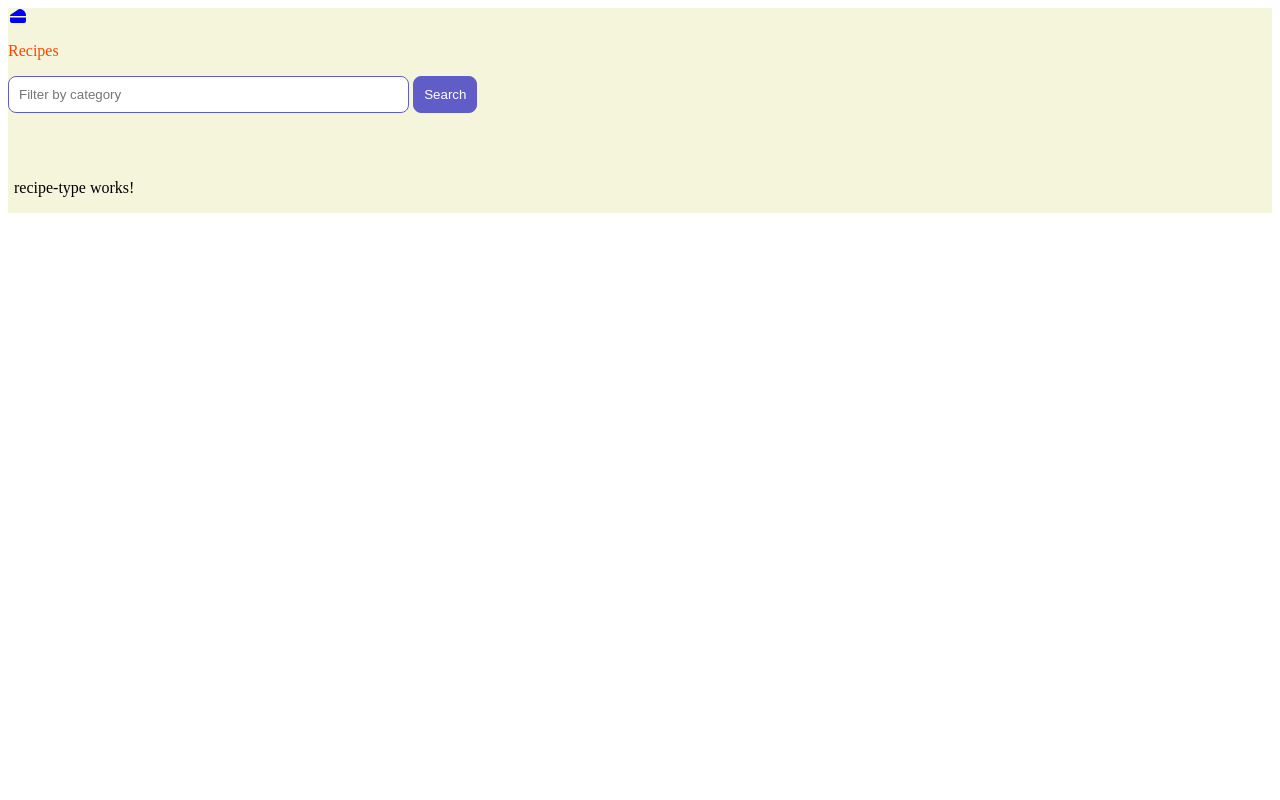
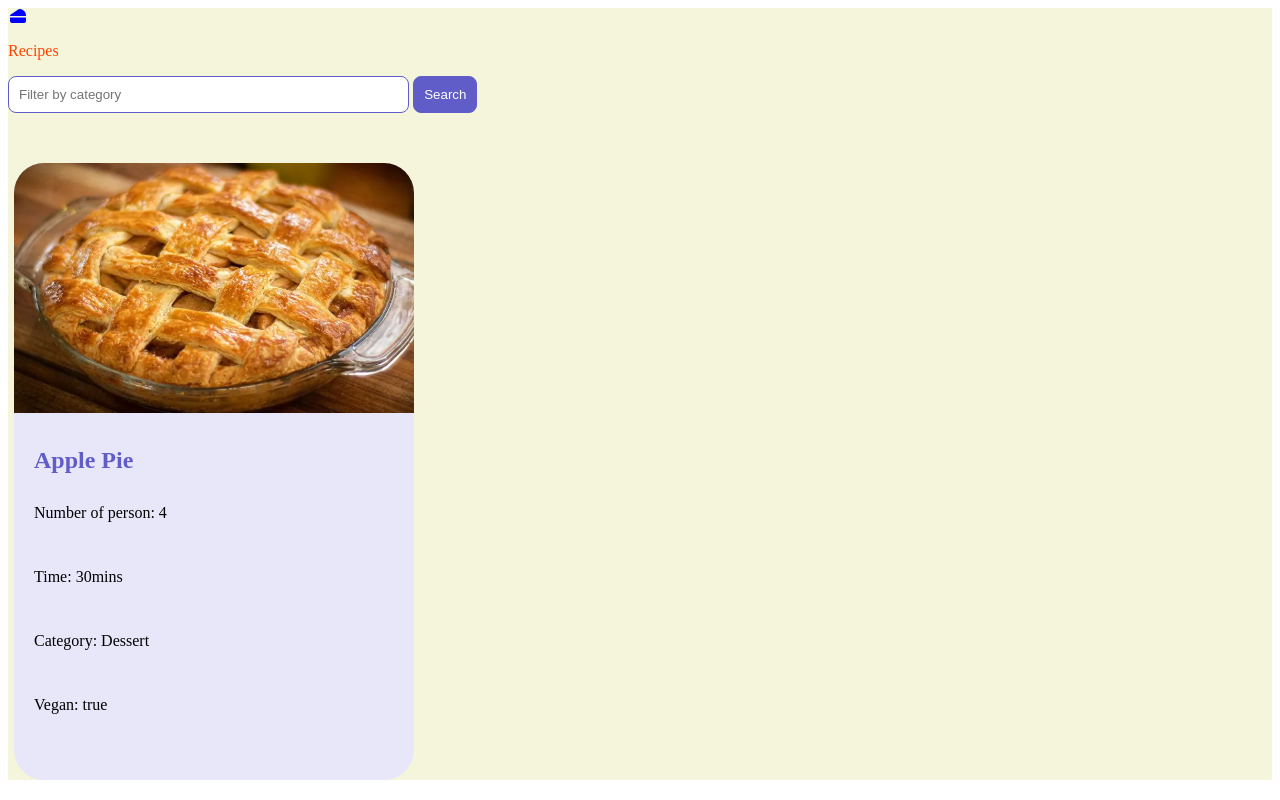
Before and after one commit to RmNLcN/test-angular-app-recipes, an Angular app: page / in a window 1280 px wide. Built offline with nearby package versions, Linux system fonts and the light colour scheme.

Commit message:
Update Recipe Type template to include interpolated values

```diff
--- a/src/app/recipe-type/recipe-type.css
+++ b/src/app/recipe-type/recipe-type.css
@@ -16,7 +16,7 @@
     border-radius: 30px 30px 0 0;
 }
 
-.listing-location {
+.listing-location, .listing-body {
     padding: 10px 20px 20px 20px;
 }
 
--- a/src/app/recipe-type/recipe-type.html
+++ b/src/app/recipe-type/recipe-type.html
@@ -1 +1,8 @@
-<p>recipe-type works!</p>
+<section class="listing">
+    <img [src]="recipeType().photo" alt="Photo of {{ recipeType().name }}" class="listing-photo" crossorigin>
+    <h2 class="listing-heading">{{ recipeType().name }}</h2>
+    <p class="listing-body">Number of person: {{ recipeType().nbPerson }}</p>
+    <p class="listing-body">Time: {{ recipeType().time }}mins</p>
+    <p class="listing-body">Category: {{ recipeType().category }}</p>
+    <p class="listing-body">Vegan: {{ recipeType().vegan }}</p>
+</section>
--- a/src/app/recipe/recipe.ts
+++ b/src/app/recipe/recipe.ts
@@ -9,7 +9,7 @@ import { RecipeTypeInfos } from '../recipetype';
   styleUrl: './recipe.css',
 })
 export class Recipe {
-  readonly baseUrl = 'test-angular-app-recipes/public';
+  readonly baseUrl: string = `pictures`;
 
   recipeType: RecipeTypeInfos = {
     id: 1,
```
Also changed, not shown: public/pictures/apple-pie.jpg (renamed from public/apple-pie.jpg).
